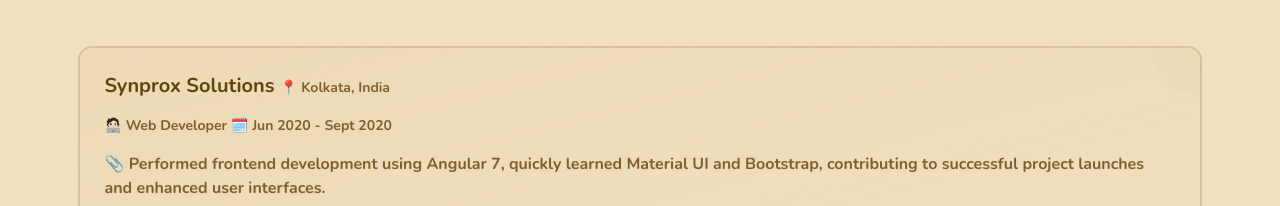
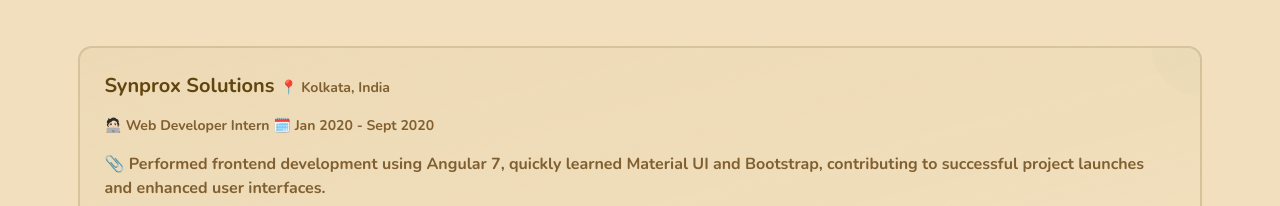
Before and after one commit to popeye1235/sudip-ghibli-portfolio-0.0.1, a Next.js app: page / in a window 1280 px wide. Shown: the part 5052-5258 px from the top of the page. Built offline with nearby package versions, Linux system fonts and the light colour scheme.

Commit message:
minor update regarding exp

```diff
--- a/components/experiences-section.tsx
+++ b/components/experiences-section.tsx
@@ -35,9 +35,9 @@
       description: "Performed frontend development using Angular 7, quickly learned Material UI and Bootstrap, contributing to successful project launches and enhanced user interfaces.",
       tags: ["Angular", "JavaScript", "HTML/CSS", "SCSS/SASS", "Bootstrap"],
       link: "https://synproxsolutions.com/",
-      startDate: "Jun 2020",
+      startDate: "Jan 2020",
       endDate: "Sept 2020",
-      position: "Web Developer",
+      position: "Web Developer Intern",
       location: "Kolkata, India"
     }
   ];
--- a/components/hero-section.tsx
+++ b/components/hero-section.tsx
@@ -56,7 +56,7 @@
               <Button className="gap-2 px-6 py-6 text-base rounded-full">
                 <ArrowLeft size={18} />
                 <a
-                  href="https://drive.google.com/file/d/1MPv_ABuaxvBTwXuF8UEyJXxSrkM5vXYk/view?usp=sharing"
+                  href="https://drive.google.com/file/d/1NimurCnhfBel354JMiHfFjFIJZPaUfRI/view?usp=drive_link"
                   target="_blank"
                   rel="noopener noreferrer"
                 >
```
